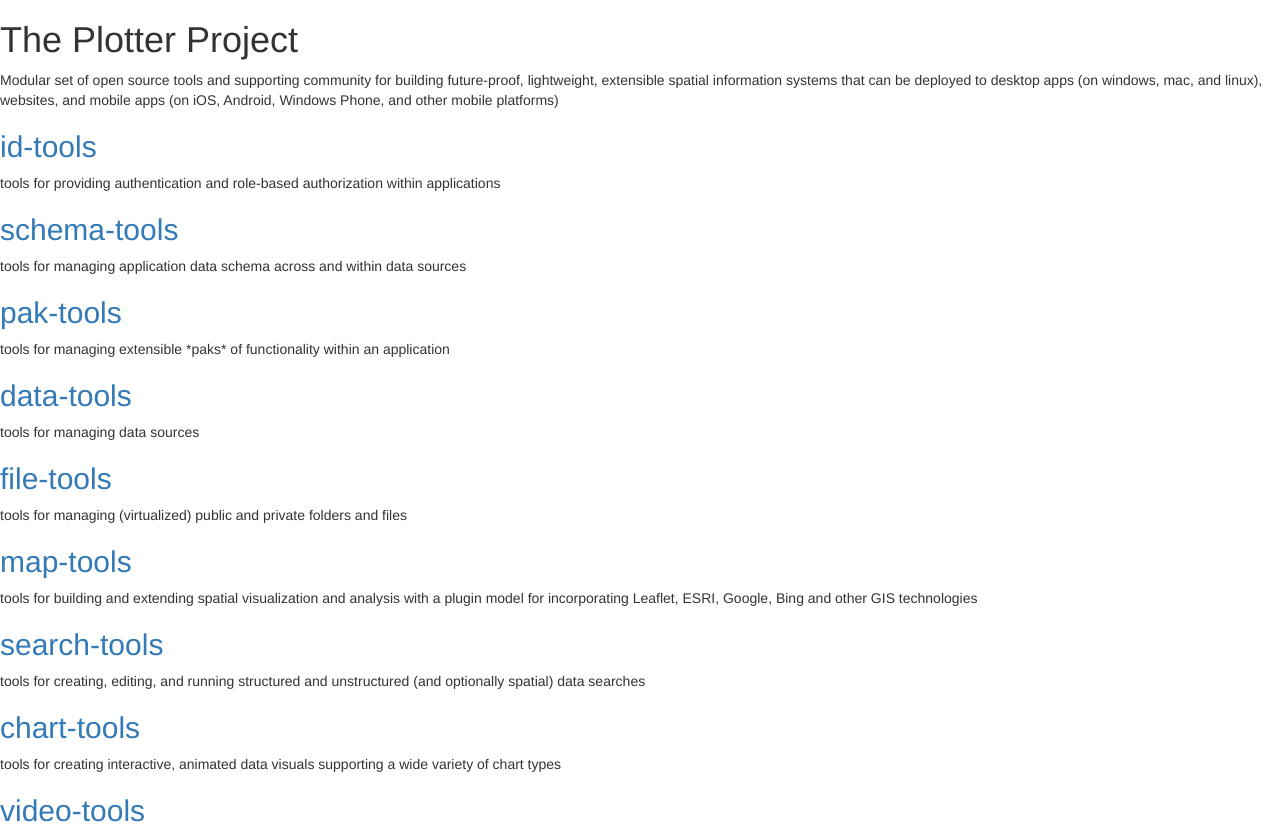
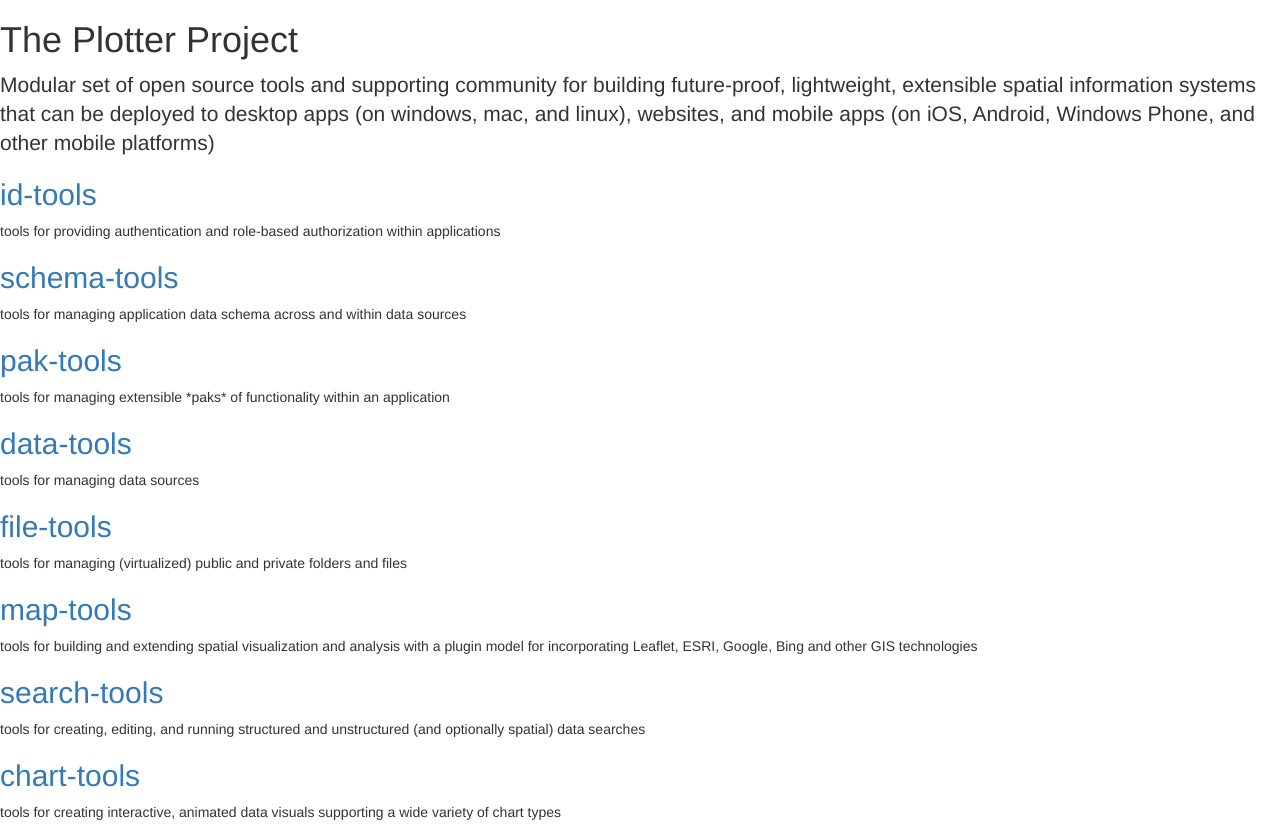
Before and after one commit to plotter/gh-pages, a plain HTML site: page index.html in a window 1280 px wide. Shown: the top 830 px of the page. Drawn offline with Linux system fonts and the light colour scheme.

Commit message:
Update index.html

```diff
--- a/index.html
+++ b/index.html
@@ -14,7 +14,7 @@
 
 	<h1>The Plotter Project</h1>
 
-	<p>Modular set of open source tools and supporting community for building future-proof, lightweight, extensible spatial information systems that can be deployed to desktop apps (on windows, mac, and linux), websites, and mobile apps (on iOS, Android, Windows Phone, and other mobile platforms)</p>
+	<p class="lead">Modular set of open source tools and supporting community for building future-proof, lightweight, extensible spatial information systems that can be deployed to desktop apps (on windows, mac, and linux), websites, and mobile apps (on iOS, Android, Windows Phone, and other mobile platforms)</p>
 
 	<h2><a href="https://github.com/plotter/id-tools#id-tools" target="_blank">id-tools</a></h2>
 	<p>tools for providing authentication and role-based authorization within applications</p>
```
